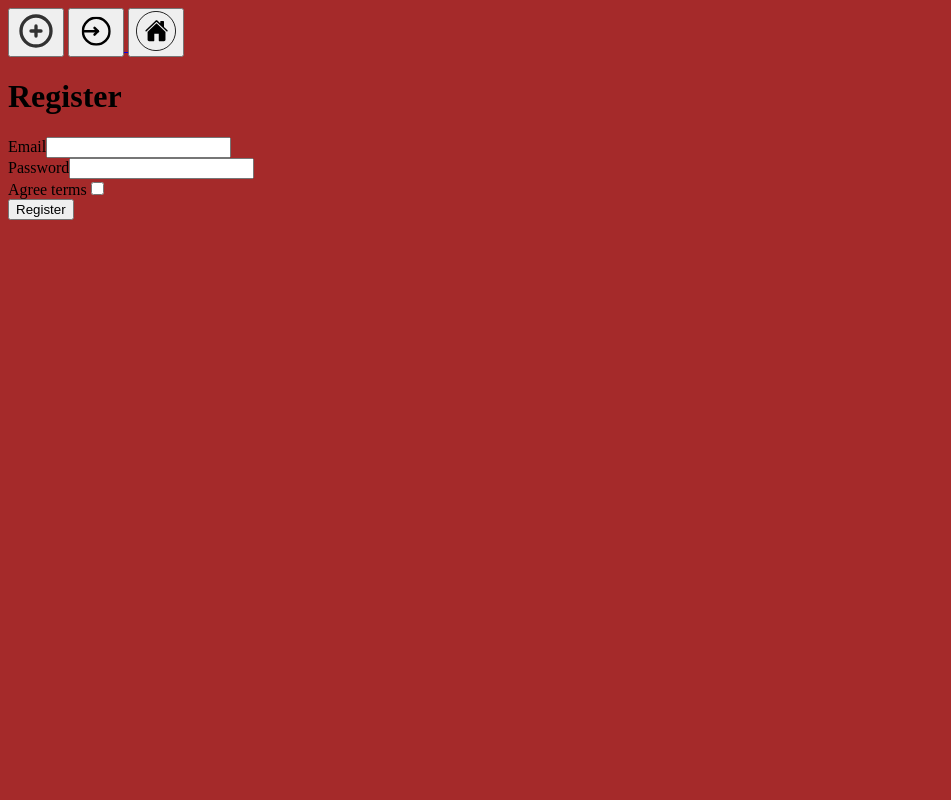
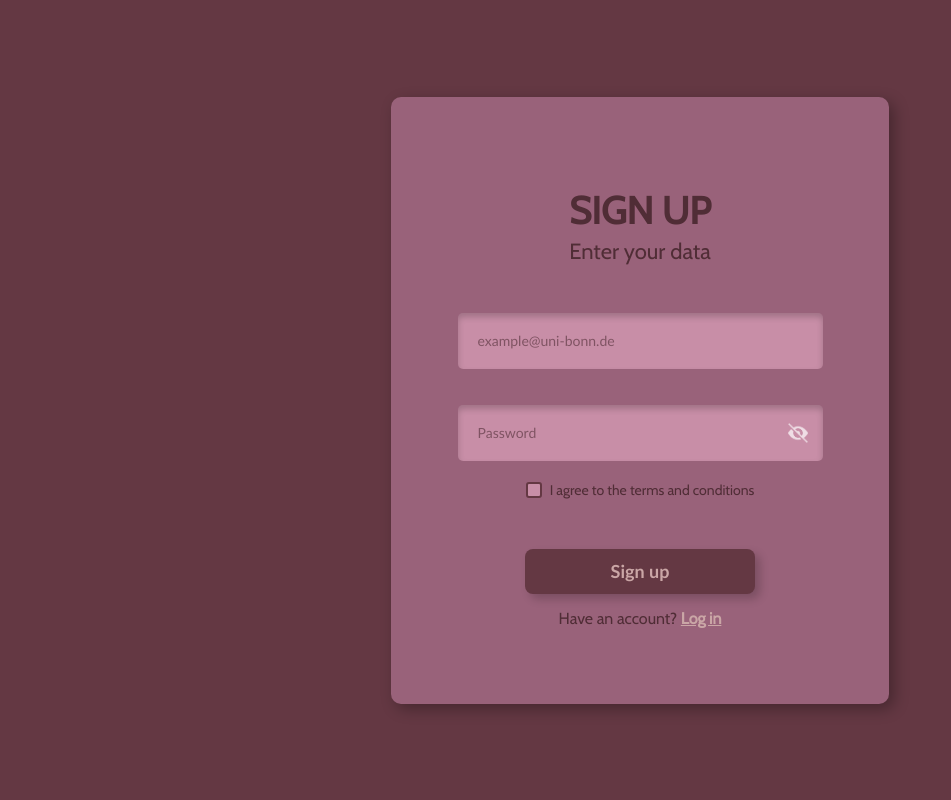
Before and after one commit to lukebaumCS/studi-bonn-task, a Symfony app: template templates/registration/register.html.twig in a window 1280 px wide. Shown: the whole page, without its empty margins (0-951 px from the left). Run offline with Twig, Linux system fonts and the light colour scheme; the template is opened without the code that fills it, so the values that code supplies are empty; form fields are guessed from the names that the template uses; some libraries are stand-ins or nearby versions.

Commit message:
added the sign up page looks amazing huhu

```diff
--- /dev/null
+++ b/public/css/register.css
@@ -0,0 +1,203 @@
+@import url('https://fonts.googleapis.com/css?family=Cabin');
+
+body {
+    background-color: #643843;
+    display: flex;
+    justify-content: center;
+    align-items: center;
+    height: 100vh;
+    margin: 0;
+    font-family: 'Cabin', sans-serif;
+}
+
+.box {
+    width: 458px;
+    height: 567px;
+    background-color: #99627A;
+    border-radius: 10px;
+    box-shadow: 5px 5px 15px rgba(0, 0, 0, 0.3);
+    padding: 20px;
+    display: flex;
+    flex-direction: column;
+    align-items: center;
+    justify-content: center;
+    text-align: center;
+}
+
+.box h2 {
+    font-weight: 600;
+    font-size: 38px;
+    color: #502D36;
+    margin: 30px 0 1px 0;
+}
+
+.box h4 {
+    font-weight: normal;
+    font-size: 22px;
+    color: #502D36;
+    margin: 3px 0 14px 0;
+}
+
+.inputBoxes {
+    display: flex;
+    flex-direction: column;
+    align-items: center;
+    gap: 16px;
+    margin-top: 14px;
+}
+
+.inputBoxes input {
+    width: 330px;
+    height: 36px;
+    padding: 10px 15px 10px 20px;
+    background-color: #C88EA7;
+    color: #643843;
+    border: none;
+    border-radius: 5px;
+    font-size: 14px;
+    font-family: Calibri, Arial, sans-serif;
+    box-shadow: inset 0 4px 6px rgba(0, 0, 0, 0.2);
+    margin-top: 20px;
+}
+
+.inputBoxes input::placeholder {
+    color: #502D36;
+    opacity: 0.6;
+}
+.inputBoxes input:-webkit-autofill {
+    -webkit-box-shadow: 0 0 0px 1000px #C88EA7 inset !important;
+       -webkit-text-fill-color: #502D36 !important;
+    font-family: Calibri, Arial, sans-serif;
+    font-weight: bold !important;
+}
+
+.passwordContainer {
+    position: relative;
+    display: flex;
+    align-items: center;
+}
+
+.togglePassword {
+    position: absolute;
+    right: 15px;
+    cursor: pointer;
+    opacity: 0.7;
+    margin-top: 20px;
+}
+
+.togglePassword .eye-icon {
+    display: block;
+    width: 20px;
+    height: 20px;
+    background-size: contain;
+    background-repeat: no-repeat;
+    background-image: url('icons/closedEye.png');
+    transition: background-image 0.2s ease;
+}
+
+.togglePassword .eye-icon.open {
+    background-image: url('icons/openEye.png');
+}
+
+.termsContainer {
+    display: flex;
+    align-items: center;
+    justify-content: center;
+    gap: 8px;
+    margin-top: 20px;
+}
+
+.termsContainer label {
+    font-size: 14px;
+    color: #502D36;
+    cursor: pointer;
+    user-select: none;
+}
+
+.termsContainer input[type="checkbox"] {
+    appearance: none;
+    -webkit-appearance: none;
+    margin: 0;
+    cursor: pointer;
+    width: 16px;
+    height: 16px;
+    background-color: #C88EA7;
+    border: 2px solid #643843;
+    border-radius: 3px;
+    display: grid;
+    place-content: center;
+}
+
+.termsContainer input[type="checkbox"]::before {
+    content: "✔";
+    font-size: 12px;
+    color: #643843;
+    transform: scale(0);
+    transition: 120ms transform ease-in-out;
+}
+
+.termsContainer input[type="checkbox"]:checked {
+    background-color: #643843;
+    border-color: #643843;
+}
+
+.termsContainer input[type="checkbox"]:checked::before {
+    color: #CAA6A6;
+    transform: scale(1);
+}
+
+.signupBoxLinks {
+    display: flex;
+    flex-direction: column;
+    align-items: center;
+    margin-top: 25px;
+}
+
+.signupButton {
+    margin-top: 25px;
+}
+
+.signupButton Button {
+    width: 230px;
+    height: 45px;
+    background-color: #643843;
+    color: #CAA6A6;
+    border: none;
+    border-radius: 8px;
+    font-size: 18px;
+    font-family: Calibri, Arial, sans-serif;
+    font-weight: bold;
+    cursor: pointer;
+    box-shadow: 5px 5px 10px rgba(0, 0, 0, 0.2);
+    transition: all 0.3s ease;
+}
+
+.signupButton Button:hover {
+    background-color: #c8a8a8;
+    color: #643843;
+    transform: scale(1.025);
+    box-shadow: 5px 5px 15px rgba(0, 0, 0, 0.3);
+}
+
+.signupButton Button:active {
+    transform: scale(0.95);
+    box-shadow: 2px 2px 5px rgba(0, 0, 0, 0.4);
+}
+
+.signupBoxLinks p {
+    font-weight: normal;
+    font-size: 16px;
+    color: #502D36;
+    margin-top: 15px;
+}
+
+.signupBoxLinks a {
+    color: #CAA6A6;
+    font-weight: bold;
+    text-decoration: underline;
+    transition: color 0.2s ease;
+}
+
+.signupBoxLinks a:hover {
+    color: #c8a8a8;
+}
--- a/templates/registration/register.html.twig
+++ b/templates/registration/register.html.twig
@@ -1,19 +1,66 @@
 {% extends 'base.html.twig' %}
 
 {% block title %}Register{% endblock %}
+{% block stylesheets %}
+    <link rel="stylesheet" href="{{ asset('css/register.css') }}">
+    <script src="https://kit.fontawesome.com/179535dd9d.js" crossorigin="anonymous"></script>
+{% endblock %}
+{% block addButton %}{% endblock %}
+{% block logoutButton %}{% endblock %}
+{% block homeButton %}{% endblock %}
 
 {% block body %}
-    <h1>Register</h1>
+    <div class="box">
+        <h2>SIGN UP</h2>
+        <h4>Enter your data</h4>
 
-    {{ form_errors(registrationForm) }}
+        {{ form_start(registrationForm) }}
 
-    {{ form_start(registrationForm) }}
-        {{ form_row(registrationForm.email) }}
-        {{ form_row(registrationForm.plainPassword, {
-            label: 'Password'
-        }) }}
-        {{ form_row(registrationForm.agreeTerms) }}
+        <div class="inputBoxes">
+            {{ form_widget(registrationForm.email, {'attr': {'placeholder': 'example@uni-bonn.de'}}) }}
 
-        <button type="submit" class="btn">Register</button>
-    {{ form_end(registrationForm) }}
+            <div class="passwordContainer">
+                {{ form_widget(registrationForm.plainPassword, {'attr': {'placeholder': 'Password'}}) }}
+                <span class="togglePassword" id="togglePassword1">
+                    <i class="eye-icon" id="eyeIcon1"></i>
+                </span>
+            </div>
+        </div>
+
+
+        <div class="termsContainer">
+            {{ form_widget(registrationForm.agreeTerms) }}
+            <label for="{{ registrationForm.agreeTerms.vars.id }}">
+            I agree to the terms and conditions
+            </label>
+        </div>
+
+        <div class="signupBoxLinks">
+            <div class="signupButton">
+                <button type="submit">Sign up</button>
+            </div>
+            <p>Have an account? <a href="{{ path('app_login') }}">Log in</a></p>
+        </div>
+
+        {{ form_end(registrationForm) }}
+    </div>
+
+    <script>
+        function togglePasswordVisibility(inputId, iconId) {
+            const passwordField = document.getElementById(inputId);
+            const eyeIcon = document.getElementById(iconId);
+
+            if (passwordField.type === 'password') {
+                passwordField.type = 'text';
+                eyeIcon.classList.add('open');
+            } else {
+                passwordField.type = 'password';
+                eyeIcon.classList.remove('open');
+            }
+        }
+
+        document.getElementById('togglePassword1').addEventListener('click', function () {
+            togglePasswordVisibility('{{ registrationForm.plainPassword.vars.id }}', 'eyeIcon1');
+        });
+    </script>
 {% endblock %}
--- a/templates/security/login.html.twig
+++ b/templates/security/login.html.twig
@@ -13,7 +13,7 @@
 <div class="loginWindow">
     <div class="loginWindowText">
         <h2>LOGIN</h2>
-        <h4>Welcome </h4>
+        <h4>Welcome back </h4>
     </div>
 
     <form class="InputForm" method="post">
```
Also changed, not shown: public/css/login.css (+2 -6 lines).
